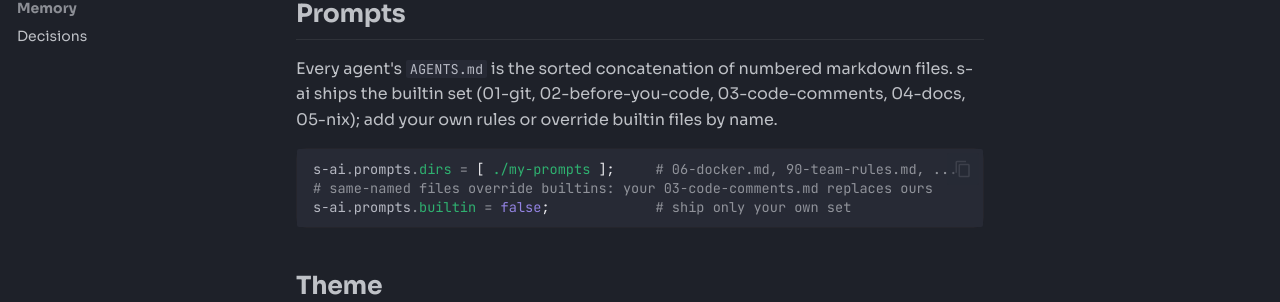
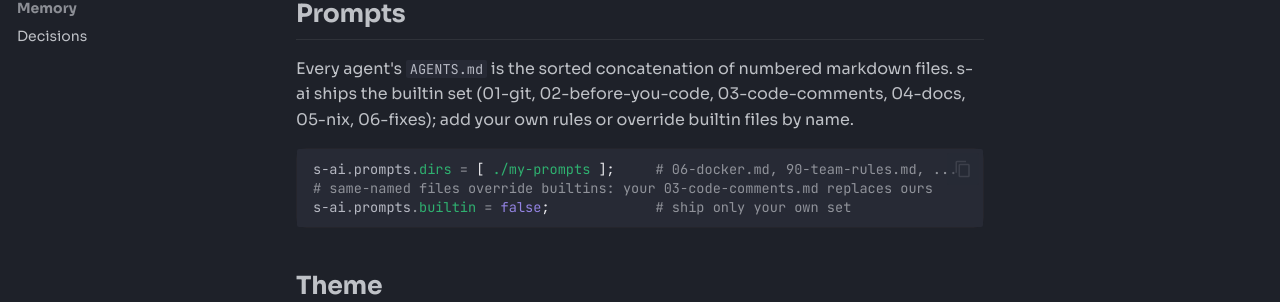
Before and after one commit to semi710/s-ai, an MkDocs documentation site: the page built from docs/options/index.md, in a window 1280 px wide and 900 px high, scrolled down 3037 px. Shown: the part 307-609 px from the top of the window. Built offline with MkDocs 1.6.1 and Material for MkDocs 9.7.7, drawn with Linux system fonts in a browser that asks for light colours; comment, search, counter and statistics services are not loaded.

Commit message:
feat(prompts): add 06-fixes rules for root-cause patching

````diff
--- a/docs/options/index.md
+++ b/docs/options/index.md
@@ -117,8 +117,8 @@ for the openai-side agents.
 
 Every agent's `AGENTS.md` is the sorted concatenation of numbered markdown
 files. s-ai ships the builtin set (01-git, 02-before-you-code,
-03-code-comments, 04-docs, 05-nix); add your own rules or override builtin
-files by name.
+03-code-comments, 04-docs, 05-nix, 06-fixes); add your own rules or override
+builtin files by name.
 
 ```nix
 s-ai.prompts.dirs = [ ./my-prompts ];     # 06-docker.md, 90-team-rules.md, ...
````
Also changed, not shown: README.md (+1 -1 lines), prompts/06-fixes.md (added, +13 -0 lines).
